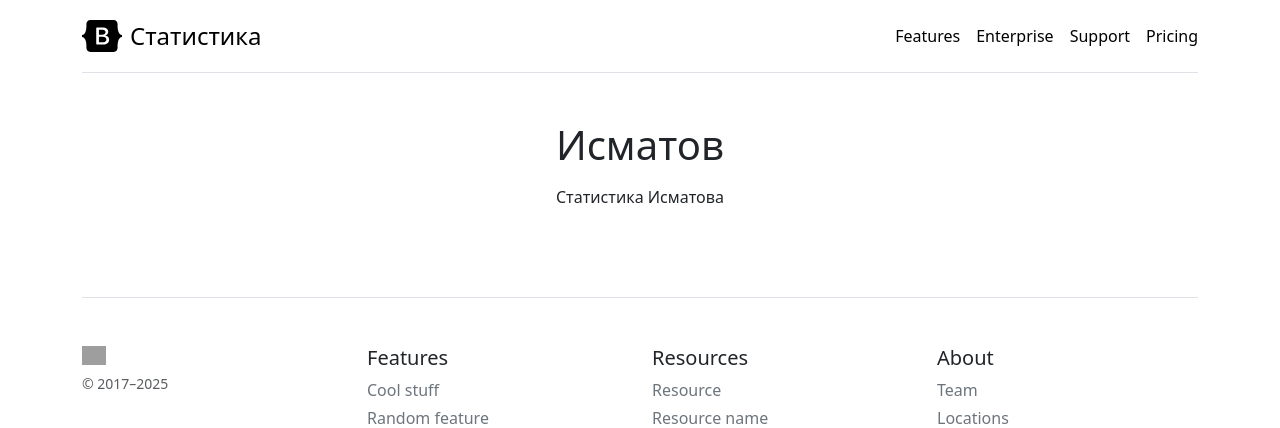
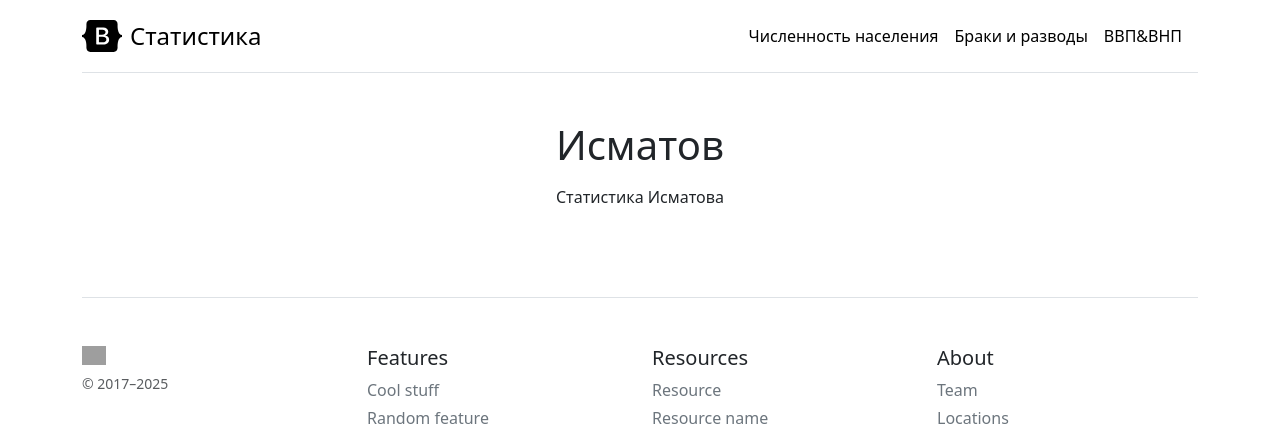
Before and after one commit to Artisan899/Stats, a Flask app: page /java in a window 1280 px wide. Shown: the top 428 px of the page. Run offline with Flask 3, Linux system fonts and the light colour scheme; some libraries are stand-ins or nearby versions; grey boxes are pictures that could not be loaded.

Commit message:
Переход страниц
Добавлено название разделов а также переход по страницам между ними

```diff
--- a/Python Prog/templates/base.html
+++ b/Python Prog/templates/base.html
@@ -60,8 +60,10 @@
 					<span class="fs-4">Статистика</span>
 				</a>
 				<nav class="d-inline-flex mt-2 mt-md-0 ms-md-auto">
-					<a class="me-3 py-2 link-body-emphasis text-decoration-none" href="#">Features</a> <a class="me-3 py-2 link-body-emphasis text-decoration-none" href="#">Enterprise</a>
-					<a class="me-3 py-2 link-body-emphasis text-decoration-none" href="#">Support</a> <a class="py-2 link-body-emphasis text-decoration-none" href="#">Pricing</a>
+					<a class="me-3 py-2 link-body-emphasis text-decoration-none" href="/">Численность населения</a>
+					<a class="me-3 py-2 link-body-emphasis text-decoration-none" href="/java">Браки и разводы</a>
+					<a class="me-3 py-2 link-body-emphasis text-decoration-none" href="/alice">ВВП&ВНП</a>
+
 				</nav>
 			</div>
 			<div class="pricing-header p-3 pb-md-4 mx-auto text-center">
```
Also changed, not shown: Python Prog/templates/java.html (line endings or trailing spaces).
